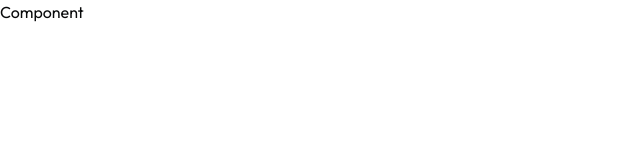
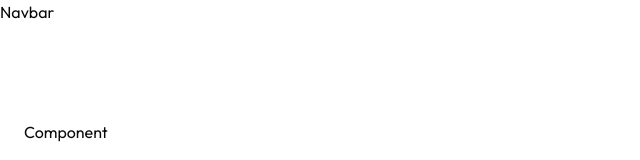
Before and after one commit to mxnan/dashboard-example, a Next.js app: page /component in a window 1280 px wide. Shown: the top 160 px of the page, without its empty margins (0-640 px from the left). Built offline with nearby package versions, Linux system fonts and the light colour scheme.

Commit message:
:hammer:
:heavy_plus_sign: fixed layout  and removed  container .

```diff
--- a/src/app/layout.tsx
+++ b/src/app/layout.tsx
@@ -3,6 +3,7 @@ import { Outfit as FontSans } from "next/font/google";
 import "./globals.css";
 import { Providers } from "./providers";
 import { createMetadata } from "@/lib/utils";
+import Navbar from "@/components/navbar";
 
 export const fontSans = FontSans({
   subsets: ["latin"],
@@ -17,8 +18,15 @@ export default function RootLayout({
 }>) {
   return (
     <html lang="en" className={fontSans.variable} suppressHydrationWarning>
-      <body>
-        <Providers>{children}</Providers>
+      <body className="relative w-full ">
+        <Providers>
+          <Navbar />
+          <div className="max-w-[1686px] mx-auto container">
+            <main className="min-h-screen w-full flexcenter pt-24">
+              {children}
+            </main>
+          </div>
+        </Providers>
       </body>
     </html>
   );
--- a/src/app/page.tsx
+++ b/src/app/page.tsx
@@ -1,4 +1,4 @@
-import ThemeToggle from "@/components/container/theme-toggle";
+import ThemeToggle from "@/components/theme-toggle";
 import { Button } from "@/components/ui/button";
 import { createMetadata } from "@/lib/utils";
 import { Metadata } from "next";
--- a/src/components/container/container.tsx
+++ /dev/null
@@ -1,20 +0,0 @@
-import { Metadata } from 'next'
-import Navbar from "./navbar";
-
-export interface ContainerProps {
-  children: React.ReactNode;
-  title?: string;
-  description?: string;
-}
-
-
-export default function Container({ children, title, description }: ContainerProps) {
-  return (
-    <div className="max-w-[1686px] mx-auto container">
-      <Navbar />
-      <main className="min-h-screen max-w-[1536px] mx-auto w-full flexcenter pt-24">
-        {children}
-      </main>
-    </div>
-  );
-}
```
Also changed, not shown: src/components/navbar.tsx (renamed from src/components/container/navbar.tsx), src/components/theme-toggle.tsx (renamed from src/components/container/theme-toggle.tsx).
